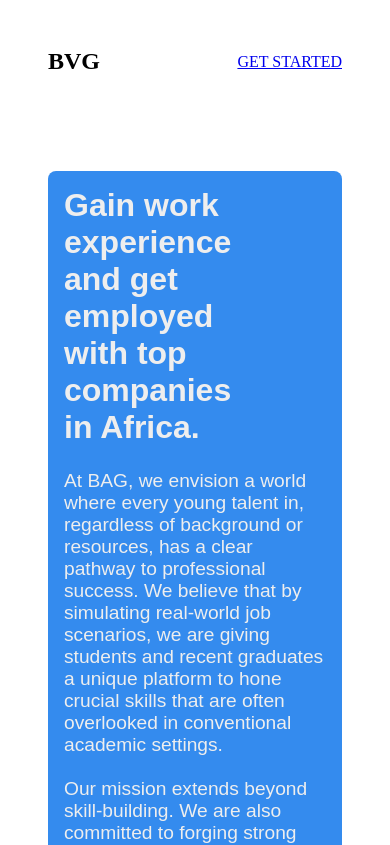
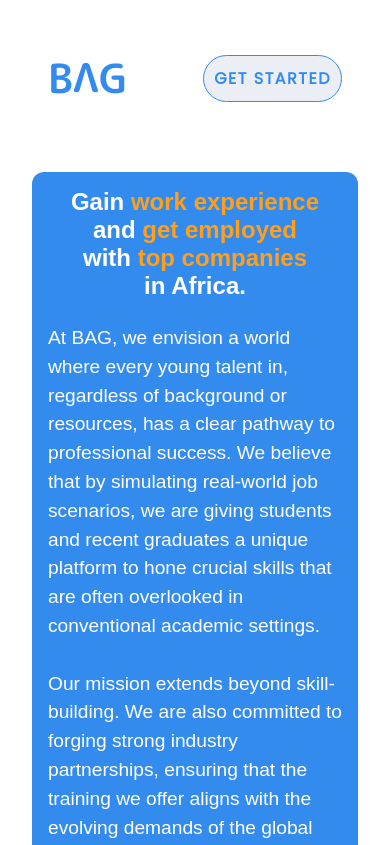
Before and after one commit to Kwaku28/bag, a plain HTML site: page index.html in a window 390 px wide. Shown: the top 845 px of the page. Drawn offline with Linux system fonts and the light colour scheme.

Commit message:
Add responsiveness to page

```diff
--- a/style.css
+++ b/style.css
@@ -1,3 +1,10 @@
+@import url("https://fonts.googleapis.com/css2?family=Great+Vibes&family=M+PLUS+Rounded+1c:wght@400;700&family=Poppins&display=swap");
+
+:root {
+  --primary-color: rgb(52, 139, 238);
+  --primary-font: "Poppins", sans-serif;
+}
+
 * {
   margin: 0;
   padding: 0;
@@ -15,55 +22,85 @@ nav {
   align-items: center;
 }
 
-.logo h3 {
-  font-size: 3rem;
-  font-weight: 600;
+h1 {
+  font-family: "M PLUS Rounded 1c", sans-serif;
+  font-size: 2.5rem;
+  font-weight: 700;
+  cursor: pointer;
+  color: var(--primary-color);
 }
 
-.nav-links {
-  display: flex;
-  justify-content: space-around;
-  width: 50%;
+h1 span {
+  display: inline-block;
+  transform: rotate(180deg);
 }
 
-.nav-links li {
-  list-style: none;
+nav a {
+  text-decoration: none;
+  font-family: var(--primary-font);
+  font-weight: 600;
+  letter-spacing: 1.5px;
+  padding: 10px;
+  border: 1px solid var(--primary-color);
+  border-radius: 25px;
+  color: var(--primary-color);
+  background-color: rgb(235, 239, 245);
+  transition: all 0.5s ease-in-out;
 }
 
-.nav-links a {
-  text-decoration: none;
-  font-size: 1.2rem;
-  font-weight: 500;
-  color: #000;
+nav a:hover {
+  color: rgb(255, 255, 255);
+  background-color: var(--primary-color);
 }
 
 main {
-  padding: 3rem;
+  padding: 1rem 2rem;
 }
 
 aside {
-  color: #eee;
+  --tw-text-opacity: 1;
+  color: rgb(255 255 255 / var(--tw-text-opacity));
   padding: 1rem;
-  background: rgb(52, 139, 238);
-  border-radius: 8px;
+  background: var(--primary-color);
+  border-radius: 12px;
   display: flex;
   flex-direction: column;
+  align-items: center;
   gap: 1.5rem;
   font-family: sans-serif;
 }
 
 h2 {
-  font-size: 2rem;
+  font-size: 1.5rem;
   font-weight: 600;
+  text-align: center;
+}
+
+h2 span {
+  --tw-text-opacity: 1;
+  color: rgb(255 159 26 / var(--tw-text-opacity));
 }
 
 p {
   font-size: 1.2rem;
   font-weight: 500;
+  line-height: 1.5;
 }
 
 @media (min-width: 768px) {
+  h1 {
+    margin-left: 6rem;
+  }
+
+  nav a {
+    margin-right: 6rem;
+  }
+
   main {
-    padding: 3rem 8rem;
+    padding: 1rem 8rem 3rem;
+  }
+
+  h2 {
+    font-size: 2.5rem;
   }
 }
```
